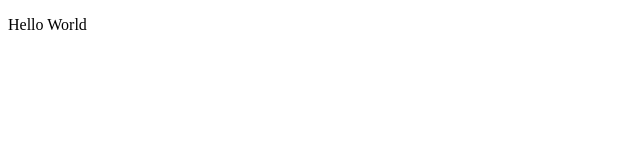
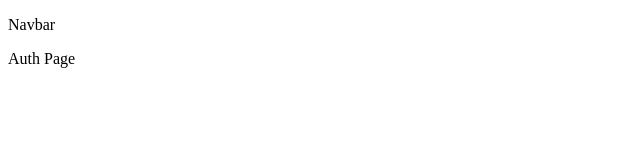
Before and after one commit to Cam96stanley/firebase-invoice, a React (Vite) app: page / in a window 1280 px wide. Shown: the top 160 px of the page, without its empty margins (0-640 px from the left). Built offline with nearby package versions, Linux system fonts and the light colour scheme.

Commit message:
created basic layout in App.jsx for routes

```diff
--- a/src/App.jsx
+++ b/src/App.jsx
@@ -1,8 +1,16 @@
+import { Route, Routes } from "react-router-dom";
+import Navbar from "./components/Navbar";
+import Auth from "./pages/auth/Auth";
+import Dashboard from "./pages/dashboard/Dashboard";
+
 function App() {
   return (
-    <>
-      <p>Hello World</p>
-    </>
+    <Routes>
+      <Route path="/" element={<Navbar />}>
+        <Route index element={<Auth />} />
+        <Route path="dashboard" element={<Dashboard />} />
+      </Route>
+    </Routes>
   );
 }
 
--- /dev/null
+++ b/src/components/Navbar.jsx
@@ -0,0 +1,11 @@
+import { Outlet } from "react-router-dom";
+
+export default function Navbar() {
+  return (
+    <>
+      <p>Navbar</p>
+
+      <Outlet />
+    </>
+  );
+}
--- a/src/main.jsx
+++ b/src/main.jsx
@@ -1,9 +1,12 @@
 import { StrictMode } from "react";
 import { createRoot } from "react-dom/client";
 import App from "./App.jsx";
+import { BrowserRouter } from "react-router-dom";
 
 createRoot(document.getElementById("root")).render(
-  <StrictMode>
-    <App />
-  </StrictMode>
+  <BrowserRouter>
+    <StrictMode>
+      <App />
+    </StrictMode>
+  </BrowserRouter>
 );
--- /dev/null
+++ b/src/pages/auth/Auth.jsx
@@ -0,0 +1,7 @@
+export default function Auth() {
+  return (
+    <>
+      <p>Auth Page</p>
+    </>
+  );
+}
--- /dev/null
+++ b/src/pages/dashboard/Dashboard.jsx
@@ -0,0 +1,7 @@
+export default function Dashboard() {
+  return (
+    <>
+      <p>Dashboard Page</p>
+    </>
+  );
+}
```
